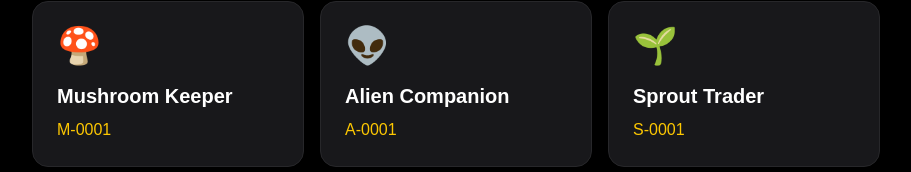
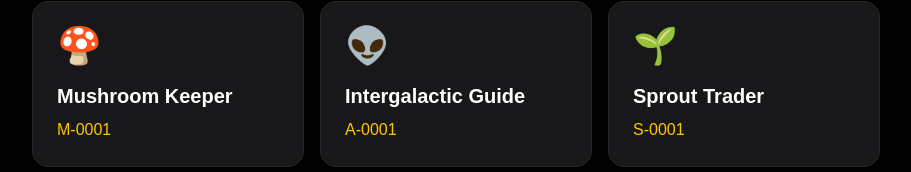
Before and after one commit to Slamuel-Nard/side-stories, a Next.js app: page / in a window 1280 px wide. Shown: the part 919-1091 px from the top of the page, without its empty margins (184-1095 px from the left). Built offline with nearby package versions, Linux system fonts and the light colour scheme.

Commit message:
Update page.tsx

```diff
--- a/app/page.tsx
+++ b/app/page.tsx
@@ -72,7 +72,7 @@ export default function Home() {
   <div className="grid gap-4 md:grid-cols-3">
     {[
       ['🍄', 'Mushroom Keeper', 'M-0001'],
-      ['👽', 'Alien Companion', 'A-0001'],
+      ['👽', 'Intergalactic Guide', 'A-0001'],
       ['🌱', 'Sprout Trader', 'S-0001'],
       ['🛸', 'The Visitor', 'F-0001'],
       ['🏮', 'Yūhosha Collector of Moments', 'R-0001'],
```
